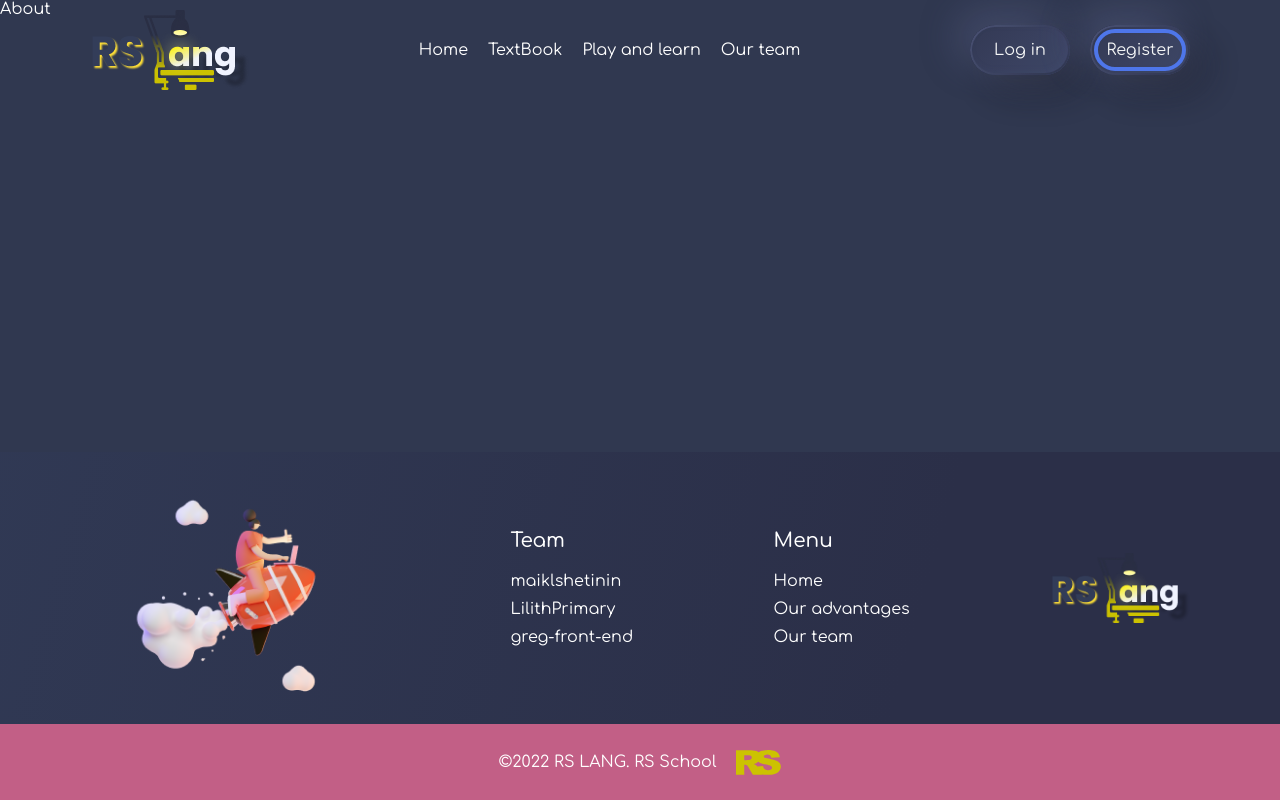
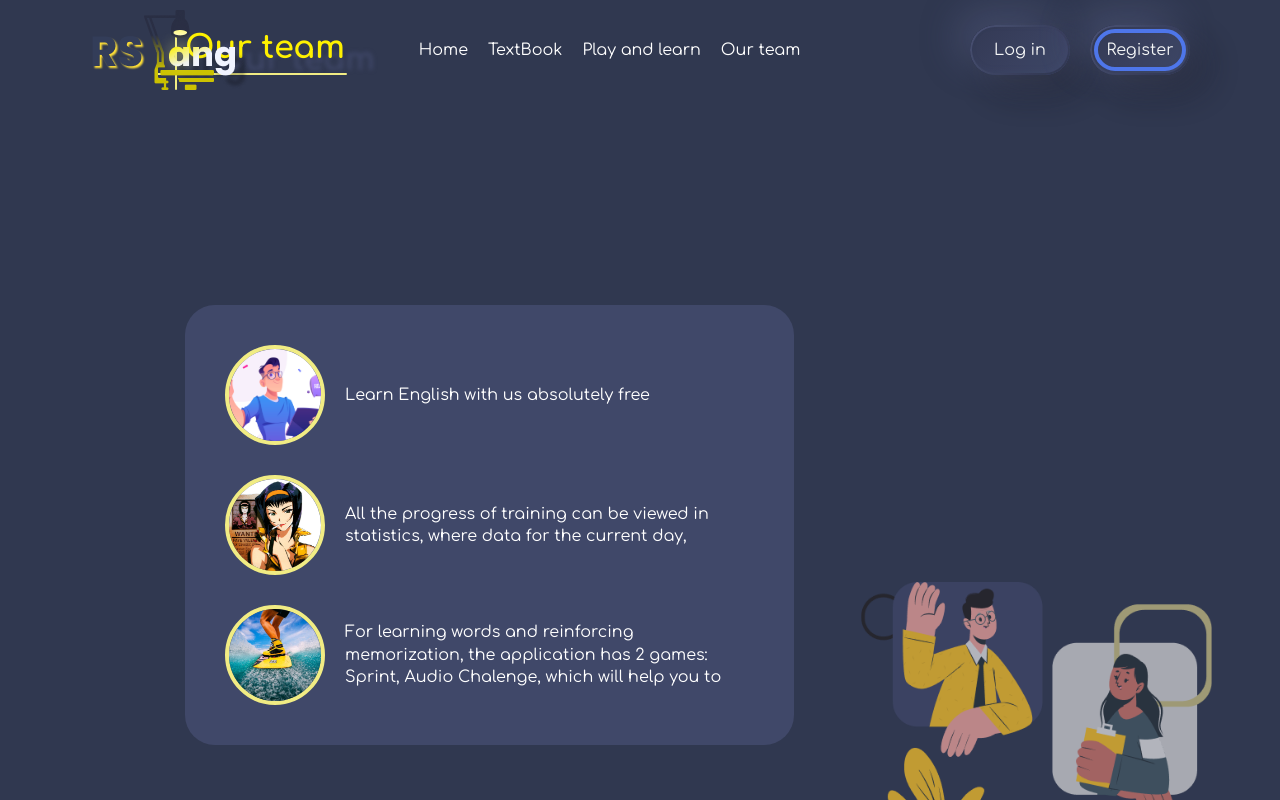
Before and after one commit to greg-front-end/rslang, a React (Create React App) app: page /about in a window 1280 px wide. Shown: the top 800 px of the page. Built offline with nearby package versions, Linux system fonts and the light colour scheme.

Commit message:
feat: add team seciton for log in and title styles

```diff
--- /dev/null
+++ b/src/components/OurTeam/OurTeamLogIn/OurTeamLogIn.tsx
@@ -0,0 +1,53 @@
+import React from 'react';
+
+import GregImg from '../../../assets/img/our_team/greg.png';
+import LilithImg from '../../../assets/img/our_team/lilith1.png';
+import MaikleImg from '../../../assets/img/our_team/maikle.jpg';
+import TeamImg from '../../../assets/img/our_team/out-team-log-in.png';
+
+import styleLogOut from '../../../style/log_out.module.css';
+import style from './style.module.css';
+
+export const OurTeamLogIn = () => (
+  <div className={style.team} id="our-team">
+    <div className={`${style.team_container} container`}>
+      <div className="container_login">
+        <h2 className={`${styleLogOut.title} title`}>
+          Our team
+          {' '}
+          <span />
+        </h2>
+        <div className={style.wrapper}>
+          <div className={style.team_content}>
+            <ul className={style.team_items}>
+              <li className={style.team_item}>
+                <span className={style.avatar}>
+                  <img src={GregImg} alt="Greg developer" />
+                </span>
+                Learn English with us absolutely free
+              </li>
+              <li className={style.team_item}>
+                <span className={style.avatar}>
+                  <img src={LilithImg} alt="Lilith developer" />
+                </span>
+                All the progress of training can be viewed in statistics,
+                where data for the current day,
+
+              </li>
+              <li className={style.team_item}>
+                <span className={style.avatar}>
+                  <img src={MaikleImg} alt="Maikle developer" />
+                </span>
+                For learning words and reinforcing memorization, the application has 2 games:
+                Sprint, Audio Chalenge, which will help you to
+              </li>
+            </ul>
+          </div>
+          <div className={`${style.team_img_wrapper}`}>
+            <img src={TeamImg} alt="Man read books" />
+          </div>
+        </div>
+      </div>
+    </div>
+  </div>
+);
--- /dev/null
+++ b/src/components/OurTeam/OurTeamLogIn/style.module.css
@@ -0,0 +1,50 @@
+.team {
+  padding-top: var(--pd30);
+}
+.wrapper {
+  display: flex;
+  gap: var(--pd60);
+  align-items: center;
+  position: relative;
+  height: 100vh;
+}
+.team_container {
+  padding: 0 !important;
+}
+.team_content {
+  display: flex;
+  align-items: center;
+  justify-content: center;
+  max-width: 609px;
+  padding: var(--pd40);
+  background-color: var(--color-blue);
+  border-radius: var(--border-radius);
+}
+.team_items {
+  display: flex;
+  flex-direction: column;
+  gap: var(--pd30);
+}
+.team_item {
+  display: flex;
+  gap: var(--pd20);
+  align-items: center;
+  line-height: 140%;
+}
+.team_img_wrapper {
+  width: 425px;
+  position: absolute;
+  right: 0;
+  bottom: -100px;
+}
+.team_img_wrapper img {
+  max-width: 100%;
+  object-fit: contain;
+}
+.avatar img {
+  border-radius: 50%;
+  width: 100px;
+  height: 100px;
+  object-fit: cover;
+  border: 4px solid var(--color-light-yellow);
+}
--- a/src/index.css
+++ b/src/index.css
@@ -54,7 +54,36 @@ body {
   padding-inline: var(--pd10);
 }
 
+.title {
+  font-size: 32px;
+  color: var(--color-yellow);
+  text-shadow: 30px 12px 4px var(--color-blue);
+  position: relative;
+  display: inline-block;
+  font-weight: 700;
+  display: inline-block;
+  width: max-content;
+}
+.title::before,
+.title::after {
+  content: '';
+  position: absolute;
+  border-radius: var(--border-radius);
+  background-color: var(--color-light-yellow);
+}
+.title::before {
+  top: 0px;
+  left: -10px;
+  width: 2px;
+  height: 60px;
 
+}
+.title::after {
+  bottom: -10px;
+  left: -30px;
+  width: 120%;
+  height: 2px;
+}
 .btn {
   position: relative;
   border-radius: var(--border-radius);
@@ -155,7 +184,11 @@ body {
     max-width: 1440px;
     padding-inline: var(--pd90);
   }
-
+  .container_login {
+    margin-left: auto;
+    max-width: 1095px;
+    padding-right: var(--pd30);
+  }
   .form_input,
   .form_btn {
     width: 320px;
--- a/src/pages/About/About.tsx
+++ b/src/pages/About/About.tsx
@@ -1,3 +1,5 @@
 import React from 'react';
 
-export const About = () => (<h1>About</h1>);
+import { OurTeamLogIn } from '../../components/OurTeam/OurTeamLogIn/OurTeamLogIn';
+
+export const About = () => (<OurTeamLogIn />);
```
Also changed, not shown: src/assets/img/our_team/out-team-log-in.png (added).
